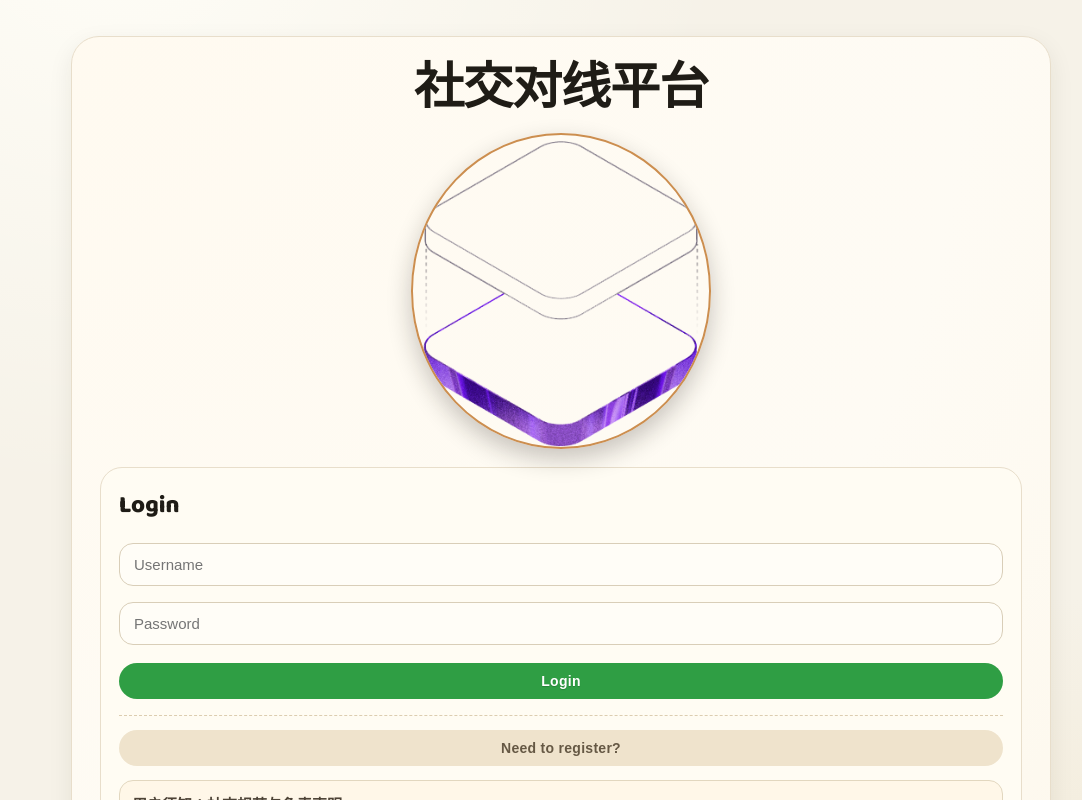
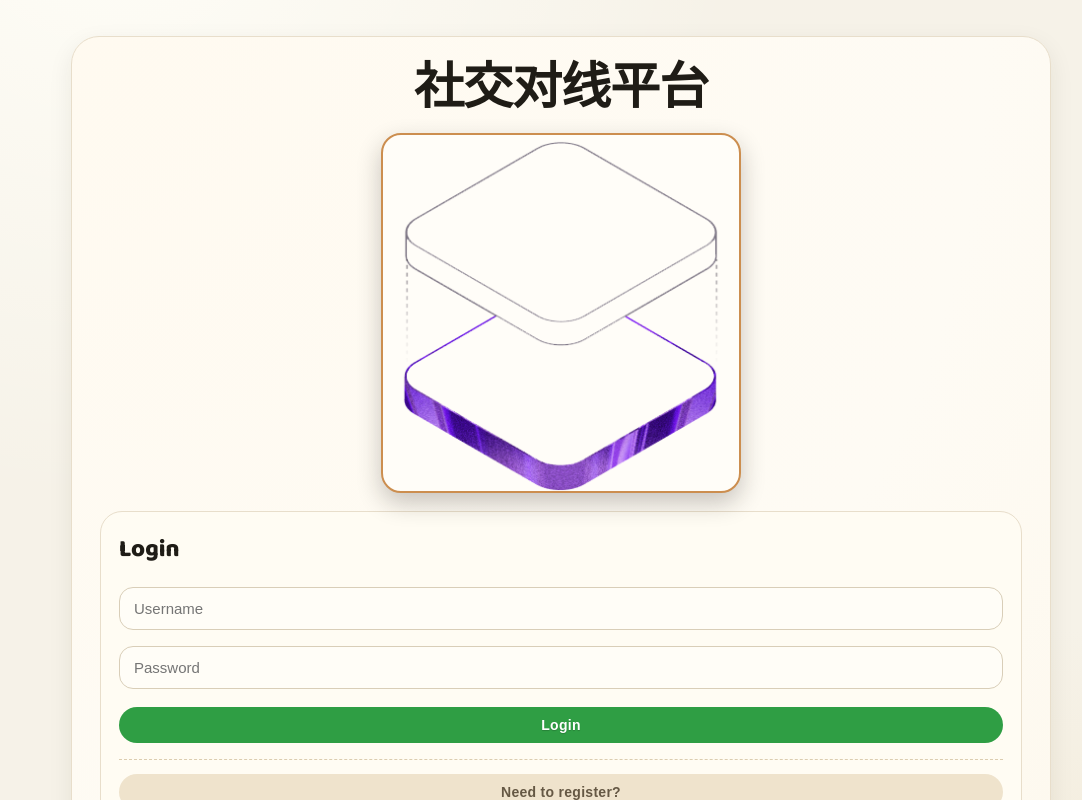
Before and after one commit to meltree00-Mal/social-debate-platform, a React (Vite) app: page / in a window 1280 px wide. Shown: the top 800 px of the page, without its empty margins (79-1161 px from the left). Built offline with nearby package versions, Linux system fonts and the light colour scheme.

Commit message:
fix: show full homepage logo without circular crop

```diff
--- a/src/App.css
+++ b/src/App.css
@@ -39,8 +39,11 @@ h1 {
 }
 
 .home-logo {
-  width: min(300px, 75vw);
-  border-radius: 50%;
+  width: min(360px, 84vw);
+  max-height: 360px;
+  object-fit: contain;
+  background: #fffdf8;
+  border-radius: 20px;
   border: 2px solid #cc8e4f;
   box-shadow: 0 10px 24px rgba(24, 22, 18, 0.24);
 }
```
